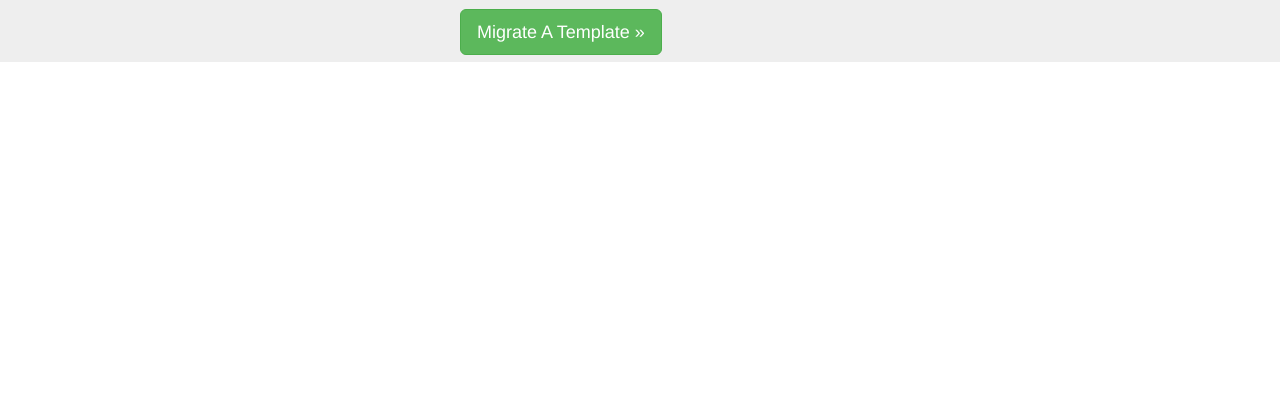
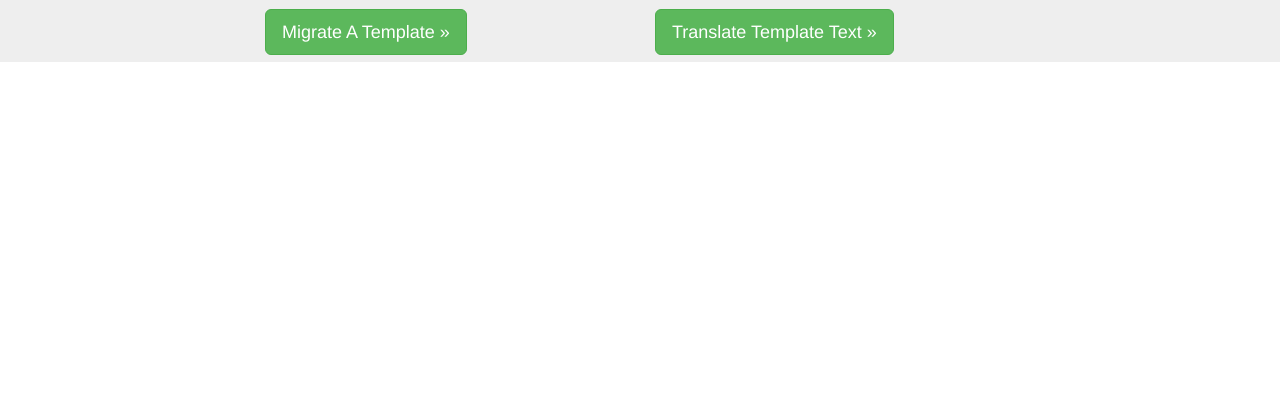
Before and after one commit to SparkPost/mandrill-sparkpost-templates, a website: page static/index.html in a window 1280 px wide. Shown: the part 405-800 px from the top of the page. Drawn offline with nearby package versions, Linux system fonts and the light colour scheme.

Commit message:
Link to translate page from index.html

```diff
--- a/static/index.html
+++ b/static/index.html
@@ -58,8 +58,11 @@
           </div>
         </div>
         <div class="row">
-          <div class="col-md-4 col-md-offset-4">
+          <div class="col-md-4 col-md-offset-2">
             <a class="btn btn-success btn-lg" href="migrate.html" role="button">Migrate A Template &raquo;</a>
+          </div>
+          <div class="col-md-4">
+            <a class="btn btn-success btn-lg" href="translate.html" role="button">Translate Template Text &raquo;</a>
           </div>
         </div>
       </div>
```
